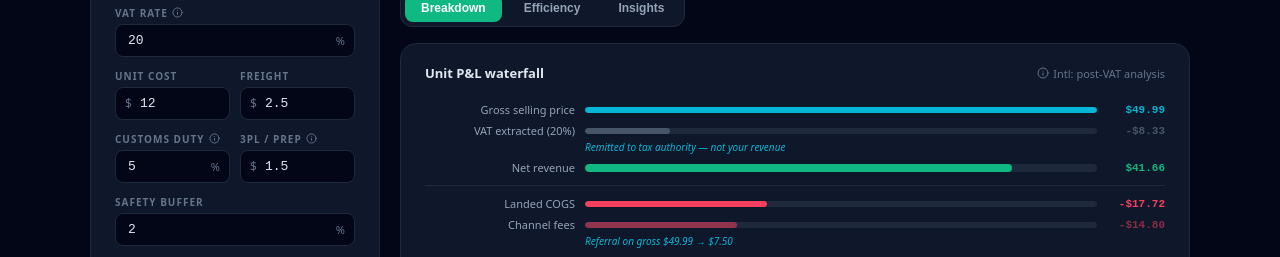
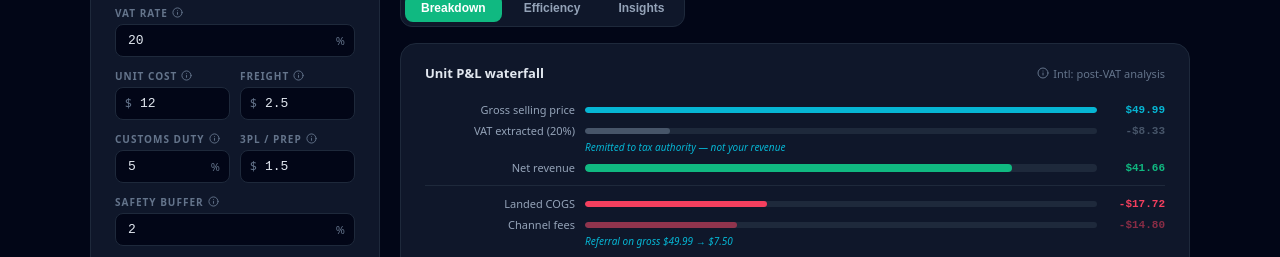
Before and after one commit to avielg-droid/amazon-calculator, a React (Vite) app: page / in a window 1280 px wide. Shown: the part 330-587 px from the top of the page. Built offline with nearby package versions, Linux system fonts and the light colour scheme.

Commit message:
fix: add missing tooltips to unitCost, freightCost, safetyBuffer

```diff
--- a/App.jsx
+++ b/App.jsx
@@ -311,14 +311,14 @@ export default function App() {
               tooltip="VAT rate for your EU marketplace. DE=19%, UK=20%, FR=20%, IT=22%."
             />
             <div style={{ display: "grid", gridTemplateColumns: "1fr 1fr", gap: 10 }}>
-              <InputField label="Unit cost" name="unitCost" value={inputs.unitCost} onChange={handleChange} prefix="$" />
-              <InputField label="Freight" name="freightCost" value={inputs.freightCost} onChange={handleChange} prefix="$" />
+              <InputField label="Unit cost" name="unitCost" value={inputs.unitCost} onChange={handleChange} prefix="$" tooltip="Your manufacturing or wholesale cost per unit (ex-factory)." />
+              <InputField label="Freight" name="freightCost" value={inputs.freightCost} onChange={handleChange} prefix="$" tooltip="Cost to ship one unit from supplier to Amazon FBA warehouse." />
             </div>
             <div style={{ display: "grid", gridTemplateColumns: "1fr 1fr", gap: 10 }}>
               <InputField label="Customs duty" name="customsDuty" value={inputs.customsDuty} onChange={handleChange} suffix="%" tooltip="Import duty as a % of product cost. Varies by HS code and country." />
               <InputField label="3PL / Prep" name="prepFees" value={inputs.prepFees} onChange={handleChange} prefix="$" tooltip="Per-unit prep/labeling cost (bubble wrap, poly bags, FNSKU stickers)." />
             </div>
-            <InputField label="Safety buffer" name="safetyBuffer" value={inputs.safetyBuffer} onChange={handleChange} suffix="%" />
+            <InputField label="Safety buffer" name="safetyBuffer" value={inputs.safetyBuffer} onChange={handleChange} suffix="%" tooltip="Extra % added to COGS as buffer for damages, shrinkage, or hidden costs." />
           </div>
 
           <div style={CARD}>
```
